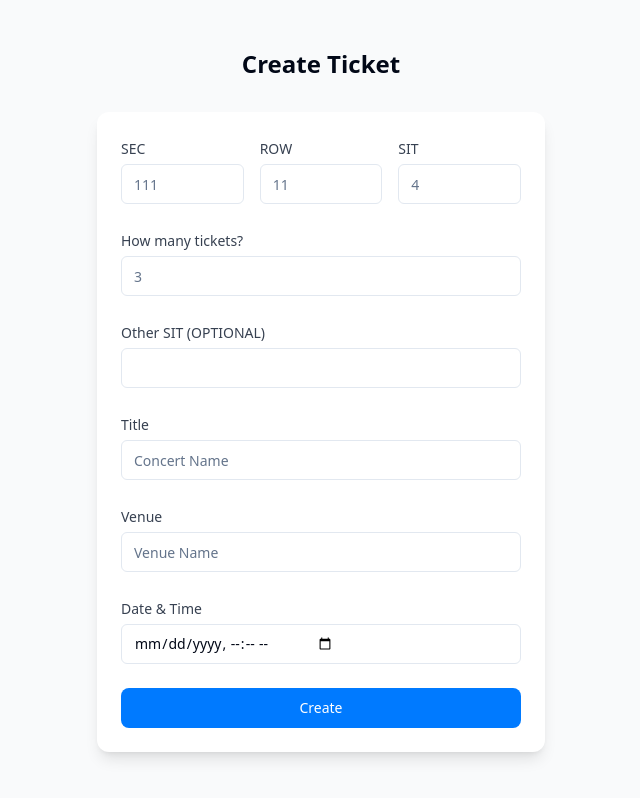
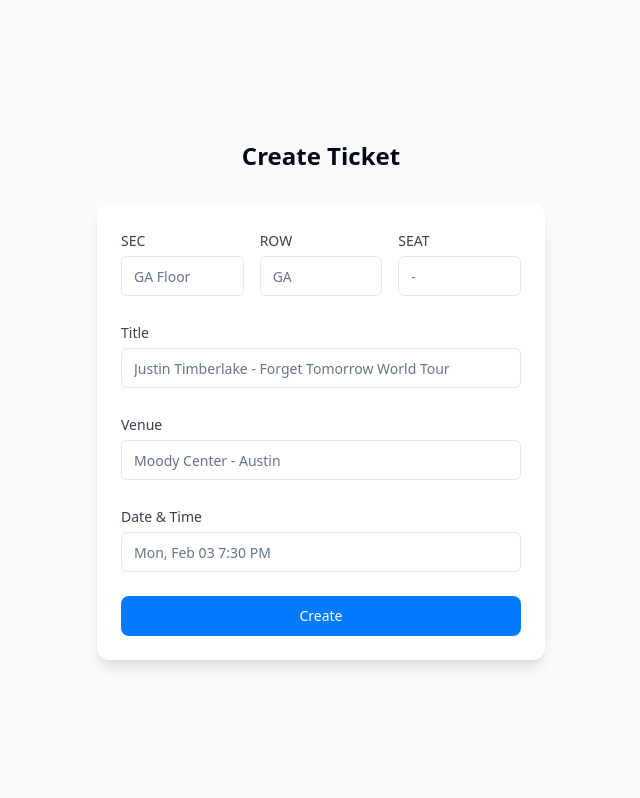
Before and after one commit to riwanDcode/fun-journey-maker, a React (Vite) app: page / in a window 1280 px wide. Shown: the whole page, without its empty margins (319-959 px from the left). Built offline with nearby package versions, Linux system fonts and the light colour scheme.

Commit message:
Fix date input and preview page
The date input field has been corrected.  The preview page has been updated to match a provided image.

```diff
--- a/src/components/TicketForm.tsx
+++ b/src/components/TicketForm.tsx
@@ -23,23 +23,19 @@ const TicketForm = () => {
   const handleSubmit = async (e: React.FormEvent) => {
     e.preventDefault();
 
-    // Validate required fields
     if (!formData.dateTime) {
       console.error('Date and time is required');
       return;
     }
 
     try {
-      // Parse the formatted date back to ISO string for database storage
-      const parsedDate = parse(formData.dateTime, "EEE MMM d, h:mm a", new Date());
-
       const { data, error } = await supabase.from('tickets').insert([{
         sec: formData.sec,
         row_number: formData.row,
         seat: formData.sit,
         title: formData.title,
         venue: formData.venue,
-        date_time: parsedDate.toISOString(),
+        date_time: formData.dateTime,
       }]).select();
 
       if (error) throw error;
@@ -52,15 +48,7 @@ const TicketForm = () => {
 
   const handleChange = (e: React.ChangeEvent<HTMLInputElement>) => {
     const { name, value } = e.target;
-
-    if (name === 'dateTime' && value) {
-      // Convert the input datetime-local value to our desired format
-      const date = new Date(value);
-      const formattedDate = format(date, "EEE MMM d, h:mm a");
-      setFormData({ ...formData, [name]: formattedDate });
-    } else {
-      setFormData({ ...formData, [name]: value });
-    }
+    setFormData(prev => ({ ...prev, [name]: value }));
   };
 
   return (
@@ -73,7 +61,7 @@ const TicketForm = () => {
             value={formData.sec}
             onChange={handleChange}
             className="mt-1 transition-all duration-300 hover:border-ticket-blue focus:ring-2 focus:ring-ticket-blue"
-            placeholder="111"
+            placeholder="GA Floor"
             required
           />
         </div>
@@ -84,43 +72,21 @@ const TicketForm = () => {
             value={formData.row}
             onChange={handleChange}
             className="mt-1 transition-all duration-300 hover:border-ticket-blue focus:ring-2 focus:ring-ticket-blue"
-            placeholder="11"
+            placeholder="GA"
             required
           />
         </div>
         <div className="group">
-          <label className="text-sm font-medium text-gray-700 group-hover:text-ticket-blue transition-colors">SIT</label>
+          <label className="text-sm font-medium text-gray-700 group-hover:text-ticket-blue transition-colors">SEAT</label>
           <Input
             name="sit"
             value={formData.sit}
             onChange={handleChange}
             className="mt-1 transition-all duration-300 hover:border-ticket-blue focus:ring-2 focus:ring-ticket-blue"
-            placeholder="4"
+            placeholder="-"
             required
           />
         </div>
-      </div>
-
-      <div className="group">
-        <label className="text-sm font-medium text-gray-700 group-hover:text-ticket-blue transition-colors">How many tickets?</label>
-        <Input
-          name="ticketCount"
-          value={formData.ticketCount}
-          onChange={handleChange}
-          className="mt-1 transition-all duration-300 hover:border-ticket-blue focus:ring-2 focus:ring-ticket-blue"
-          placeholder="3"
-          required
-        />
-      </div>
-
-      <div className="group">
-        <label className="text-sm font-medium text-gray-700 group-hover:text-ticket-blue transition-colors">Other SIT (OPTIONAL)</label>
-        <Input
-          name="otherSit"
-          value={formData.otherSit}
-          onChange={handleChange}
-          className="mt-1 transition-all duration-300 hover:border-ticket-blue focus:ring-2 focus:ring-ticket-blue"
-        />
       </div>
 
       <div className="group">
@@ -130,7 +96,7 @@ const TicketForm = () => {
           value={formData.title}
           onChange={handleChange}
           className="mt-1 transition-all duration-300 hover:border-ticket-blue focus:ring-2 focus:ring-ticket-blue"
-          placeholder="Concert Name"
+          placeholder="Justin Timberlake - Forget Tomorrow World Tour"
           required
         />
       </div>
@@ -142,7 +108,7 @@ const TicketForm = () => {
           value={formData.venue}
           onChange={handleChange}
           className="mt-1 transition-all duration-300 hover:border-ticket-blue focus:ring-2 focus:ring-ticket-blue"
-          placeholder="Venue Name"
+          placeholder="Moody Center - Austin"
           required
         />
       </div>
@@ -151,10 +117,10 @@ const TicketForm = () => {
         <label className="text-sm font-medium text-gray-700 group-hover:text-ticket-blue transition-colors">Date & Time</label>
         <Input
           name="dateTime"
-          type="datetime-local"
           value={formData.dateTime}
           onChange={handleChange}
           className="mt-1 transition-all duration-300 hover:border-ticket-blue focus:ring-2 focus:ring-ticket-blue"
+          placeholder="Mon, Feb 03 7:30 PM"
           required
         />
       </div>
--- a/src/components/TicketPreview.tsx
+++ b/src/components/TicketPreview.tsx
@@ -2,13 +2,6 @@
 import { useNavigate } from "react-router-dom";
 import { Button } from "./ui/button";
 import { Card } from "./ui/card";
-import {
-  Carousel,
-  CarouselContent,
-  CarouselItem,
-  CarouselNext,
-  CarouselPrevious,
-} from "./ui/carousel";
 
 interface TicketPreviewProps {
   ticketData: {
@@ -24,7 +17,6 @@ interface TicketPreviewProps {
 const TicketPreview = ({ ticketData }: TicketPreviewProps) => {
   const navigate = useNavigate();
 
-  // Add validation check
   if (!ticketData || !ticketData.sec) {
     return (
       <Card className="w-full max-w-md mx-auto p-6 text-center">
@@ -39,75 +31,57 @@ const TicketPreview = ({ ticketData }: TicketPreviewProps) => {
     );
   }
 
-  const images = [
-    "/lovable-uploads/eff634fc-bc01-4e98-abe0-e0835f2f6494.png",
-    "/lovable-uploads/4797d1cc-167a-4abc-89b8-103acc55c78e.png",
-    "/lovable-uploads/8b3d6153-ba2d-4bd6-ae91-7058dc827e23.png"
-  ];
-
   return (
-    <Card className="w-full max-w-md mx-auto bg-white rounded-xl shadow-lg overflow-hidden animate-fade-in hover:shadow-xl transition-all duration-300">
-      <Carousel className="w-full">
-        <CarouselContent>
-          {images.map((image, index) => (
-            <CarouselItem key={index}>
-              <div className="relative aspect-[4/3] w-full overflow-hidden group">
-                <img
-                  src={image}
-                  alt={`Justin Timberlake ${index + 1}`}
-                  className="object-cover w-full h-full transition-transform duration-300 group-hover:scale-105"
-                />
-              </div>
-            </CarouselItem>
-          ))}
-        </CarouselContent>
-        <CarouselPrevious className="left-2 hover:bg-ticket-blue hover:text-white transition-colors" />
-        <CarouselNext className="right-2 hover:bg-ticket-blue hover:text-white transition-colors" />
-      </Carousel>
-
-      <div className="bg-ticket-blue text-white p-4 transition-colors duration-300 hover:bg-ticket-darkBlue">
-        <h2 className="text-xl font-semibold text-center">Standard Ticket</h2>
-        <div className="grid grid-cols-3 gap-4 mt-2 text-center">
-          <div className="hover:transform hover:scale-105 transition-transform duration-300">
+    <Card className="w-full max-w-md mx-auto overflow-hidden bg-white shadow-lg animate-fade-in">
+      <div className="bg-[#007AFF] text-white p-6">
+        <h2 className="text-xl font-semibold text-center mb-4">Standard Ticket</h2>
+        <div className="grid grid-cols-3 gap-8 text-center">
+          <div>
             <p className="text-sm opacity-80">SEC</p>
-            <p className="font-bold">{ticketData.sec}</p>
+            <p className="font-bold text-lg">{ticketData.sec}</p>
           </div>
-          <div className="hover:transform hover:scale-105 transition-transform duration-300">
+          <div>
             <p className="text-sm opacity-80">ROW</p>
-            <p className="font-bold">{ticketData.row}</p>
+            <p className="font-bold text-lg">{ticketData.row}</p>
           </div>
-          <div className="hover:transform hover:scale-105 transition-transform duration-300">
+          <div>
             <p className="text-sm opacity-80">SEAT</p>
-            <p className="font-bold">{ticketData.sit}</p>
+            <p className="font-bold text-lg">{ticketData.sit}</p>
           </div>
         </div>
       </div>
 
-      <div className="p-6">
-        <h3 className="text-xl font-bold mb-2 hover:text-ticket-blue transition-colors">{ticketData.title}</h3>
-        <p className="text-gray-600 mb-4 hover:text-ticket-blue transition-colors">{ticketData.venue}</p>
-        <p className="text-gray-600 mb-6 hover:text-ticket-blue transition-colors">{new Date(ticketData.dateTime).toLocaleString()}</p>
-
-        <div className="border-t border-gray-200 pt-4">
-          <div className="bg-gray-100 p-4 rounded-lg flex flex-col items-center hover:bg-gray-200 transition-colors duration-300">
-            <div className="w-full h-16 bg-gradient-to-r from-gray-800 to-gray-900 mb-2 rounded"></div>
-            <p className="text-sm text-gray-500">Scan barcode at venue</p>
-          </div>
+      <div className="relative h-48">
+        <img
+          src="/lovable-uploads/bbdf09b2-7fd2-462d-9415-28fa0c3641cd.png"
+          alt="Event"
+          className="w-full h-full object-cover"
+        />
+        <div className="absolute bottom-0 left-0 right-0 bg-black bg-opacity-50 text-white p-4">
+          <h3 className="text-lg font-semibold">{ticketData.title}</h3>
+          <p className="text-sm mt-1">{ticketData.dateTime} • {ticketData.venue}</p>
         </div>
       </div>
 
-      <div className="p-4 border-t border-gray-200 flex gap-4">
-        <Button
+      <div className="p-4">
+        <button className="w-full bg-[#007AFF] text-white py-3 rounded-md text-center mb-4">
+          View Barcode
+        </button>
+        <button className="w-full border border-[#007AFF] text-[#007AFF] py-3 rounded-md text-center">
+          Ticket Details
+        </button>
+      </div>
+
+      <div className="flex border-t border-gray-200">
+        <button
           onClick={() => navigate("/transfer")}
-          className="flex-1 bg-ticket-blue hover:bg-ticket-darkBlue text-white transform transition-all duration-300 hover:scale-[1.02] active:scale-[0.98]"
+          className="flex-1 py-4 text-center text-[#007AFF] font-medium hover:bg-gray-50 transition-colors border-r border-gray-200"
         >
           Transfer
-        </Button>
-        <Button
-          className="flex-1 bg-ticket-blue hover:bg-ticket-darkBlue text-white transform transition-all duration-300 hover:scale-[1.02] active:scale-[0.98]"
-        >
+        </button>
+        <button className="flex-1 py-4 text-center text-[#007AFF] font-medium hover:bg-gray-50 transition-colors">
           Sell
-        </Button>
+        </button>
       </div>
     </Card>
   );
```
Also changed, not shown: public/lovable-uploads/bbdf09b2-7fd2-462d-9415-28fa0c3641cd.png (added).
